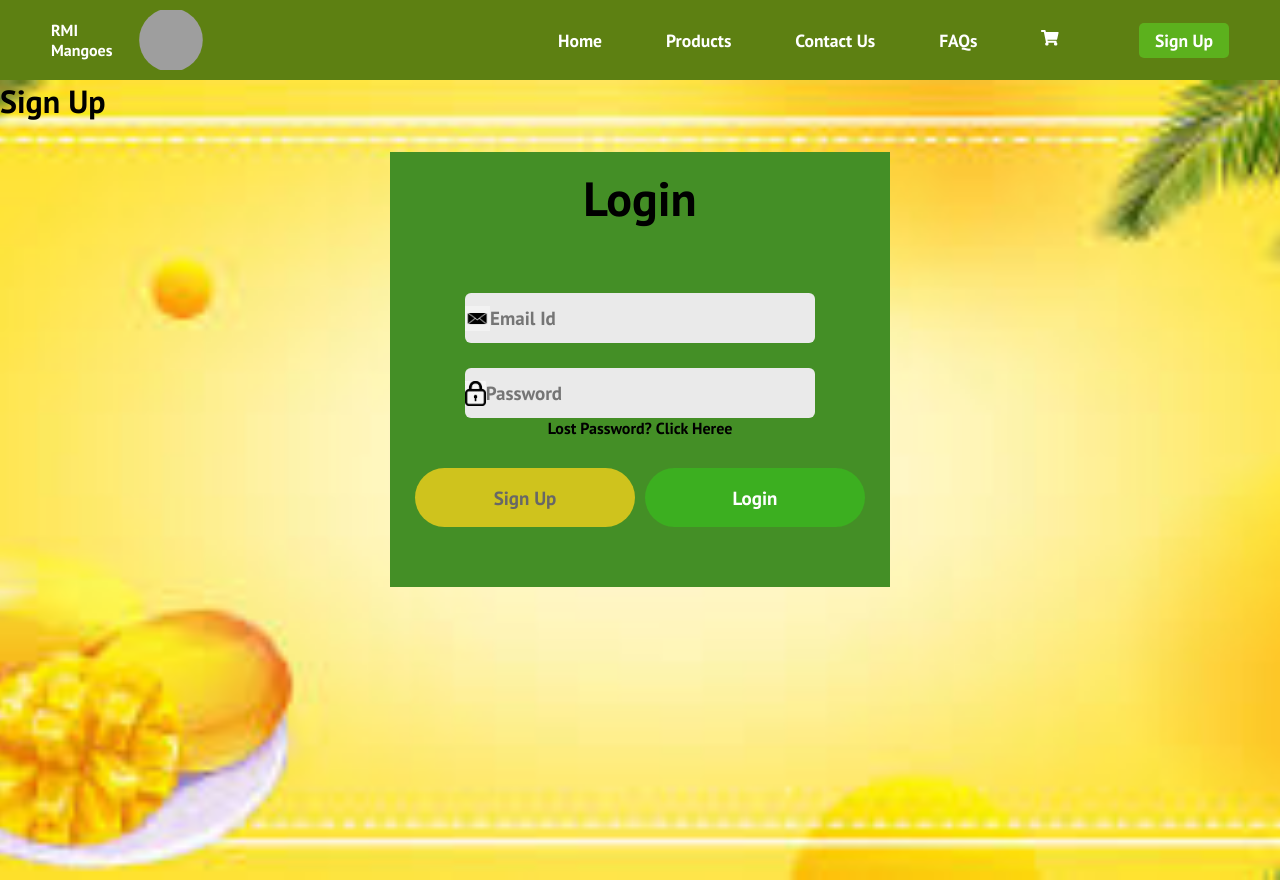
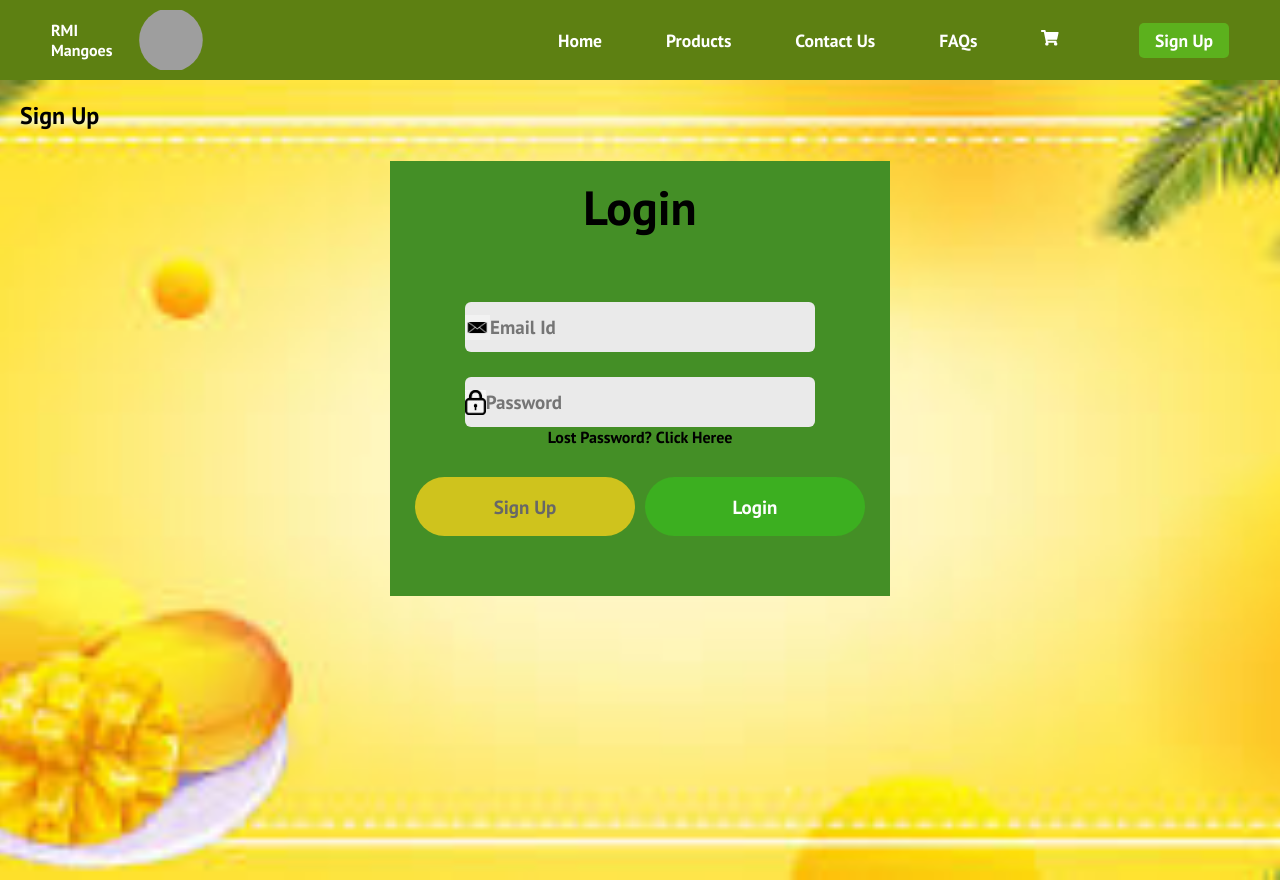
Before and after one commit to w3-80717/rmimango, a React (Create React App) app: page /signup in a window 1280 px wide. Built offline with nearby package versions, Linux system fonts and the light colour scheme; grey boxes are pictures that could not be loaded.

Commit message:
remove the gap between body and navbar buttons correction

```diff
--- a/src/App.css
+++ b/src/App.css
@@ -7,23 +7,14 @@
   font-family: "PT Sans", sans-serif;
 }
 
-.home,
-.faqs,
-.consulting,
-.contactus,
-.design,
-.development,
-.marketing,
-.products,
-.services,
-.signup {
-
+.main-content {
+  padding: 20px;
   justify-content: center;
   align-items: center;
   height: 100vh;
 
   background-position: center;
-  background-repeat: none;
+  background-repeat: no-repeat;
   background-size: cover;
 
   background-attachment: fixed;
--- a/src/App.js
+++ b/src/App.js
@@ -55,18 +55,19 @@ function App() {
     <>
       <BrowserRouter>
         <Navbar />
+        <article className="main-content">
           <Routes>
             <Route path="/" exact element={<Home />} />
             <Route path="/contactus" element={<Contactus />} />
             <Route path="/products" element={<Products productItems={data.productItem} handleAddProduct={handleAddProduct} />} ></Route>
             <Route path="/faqs" element={<Faqs />}></Route>
             <Route path="/signup" element={<Signup />}></Route>
-
             <Route path="/cart" element={<Cart cartItems={cartItems}
               handleAddProduct={handleAddProduct}
               handleRemoveProduct={handleRemoveProduct}
-           handleCartClearance={handleCartClearance}/>}></Route>
+              handleCartClearance={handleCartClearance} />}></Route>
           </Routes>
+        </article>
       </BrowserRouter>
     </>
   );
--- a/src/components/LoginSignUp.css
+++ b/src/components/LoginSignUp.css
@@ -79,7 +79,9 @@
     font-weight: 700;
     cursor: pointer;
 }
-
+.submit-container button{
+    border: none;
+}
 .gray{
     background: #cfc31d;
     color: #676767;
--- a/src/components/LoginSignUp.jsx
+++ b/src/components/LoginSignUp.jsx
@@ -86,8 +86,8 @@ const LoginSignUp = () => {
       {action === "Sign Up" ? <div></div> : <div className="forget-password">Lost Password? <span>Click Heree</span></div>
       }
       <div className="submit-container">
-        <div className={action === "Login" ? "submit gray" : "submit"} onClick={() => { action === "Sign Up" ? handleRegister() : setAction("Sign Up") }}>Sign Up</div>
-        <div className={action === "Sign Up" ? "submit gray" : "submit"} onClick={() => { action === "Login" ? handleLogin() : setAction("Login") }}>Login</div>
+        <button className={action === "Login" ? "submit gray" : "submit"} onClick={() => { action === "Sign Up" ? handleRegister() : setAction("Sign Up") }}>Sign Up</button>
+        <button className={action === "Sign Up" ? "submit gray" : "submit"} onClick={() => { action === "Login" ? handleLogin() : setAction("Login") }}>Login</button>
       </div>
     </div>
   )
--- a/src/pages/Products.jsx
+++ b/src/pages/Products.jsx
@@ -46,7 +46,7 @@ const Products = ({ productItems, handleAddProduct }) => {
             <button className="product-add-button" onClick={() => handleAddProduct(productItem)}> Add to Cart</button>
           </div>
         </div>
-      ))};
+      ))}
     </div>
   );
 };
```
Lines whose indentation alone changed are shown as unchanged.
